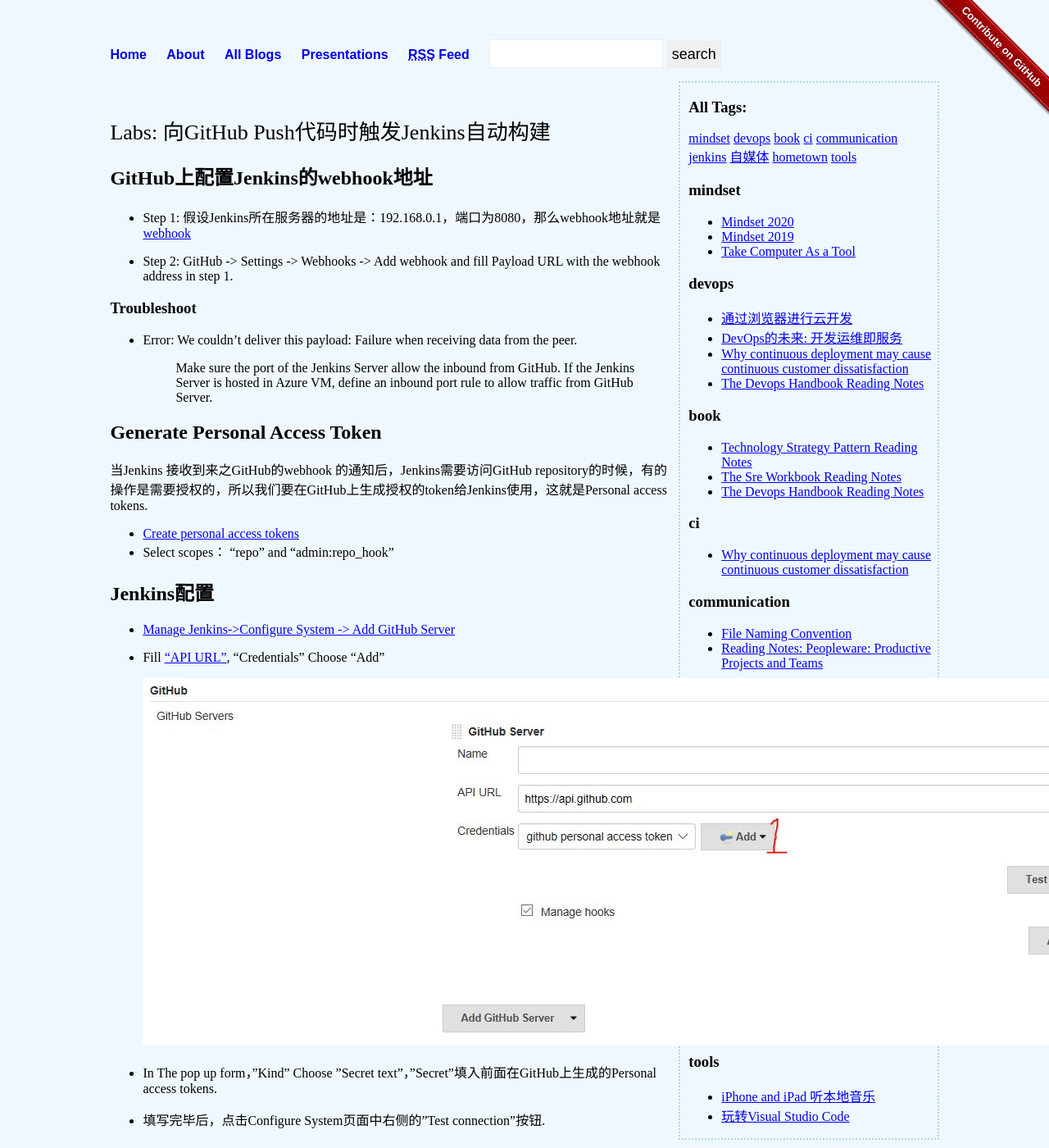
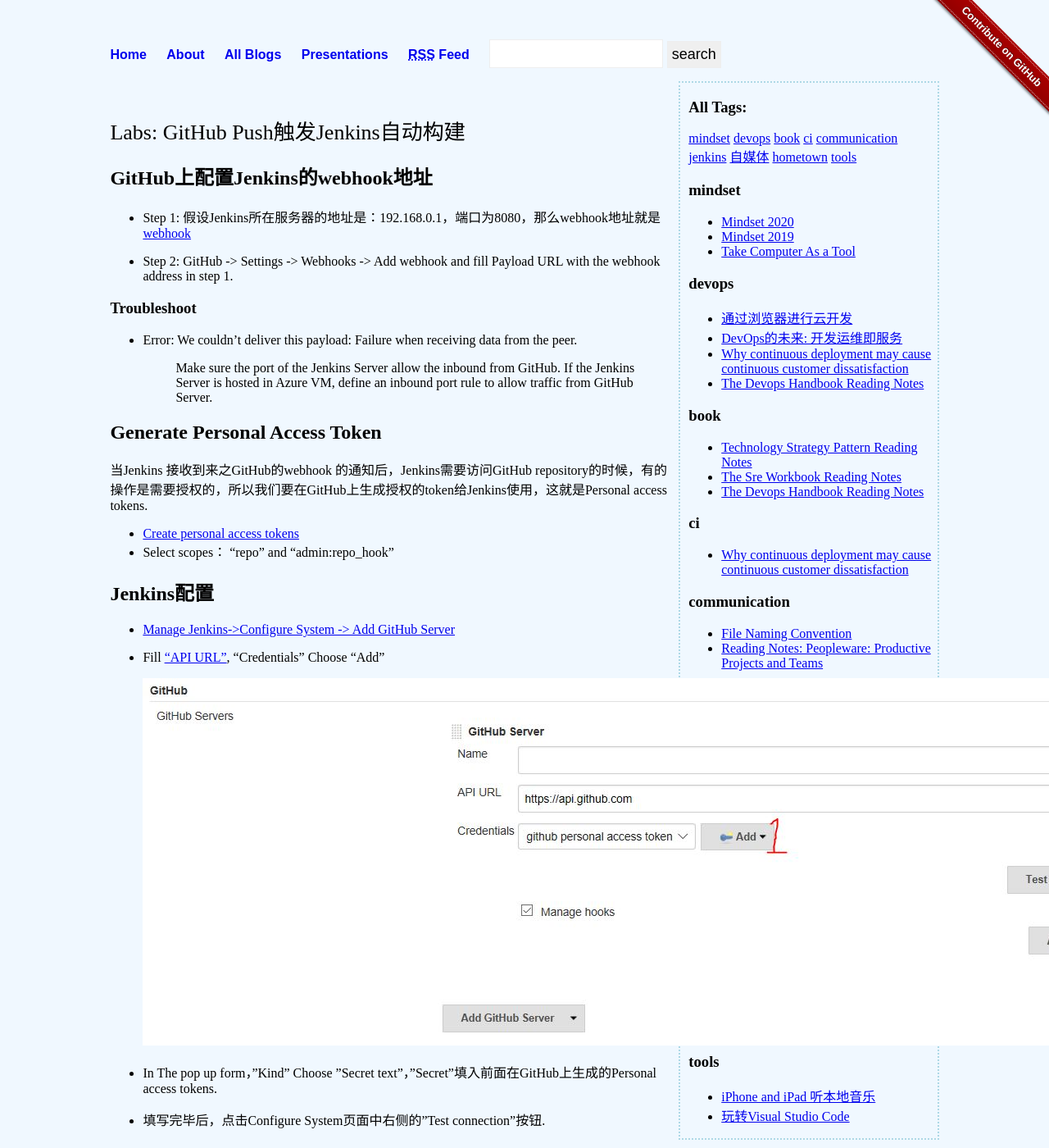
Before and after one commit to liuning0820/liuning0820.github.io, a Jekyll site: the page built from _posts/2019-04-01-jenkins-triggle-build-after-push-to-GitHub.md, in a window 1280 px wide and 1400 px high. Shown: the whole window at 82% size. Built offline with Jekyll 4.4.1, drawn with Linux system fonts in a browser that asks for light colours.

Commit message:
squash change

```diff
--- a/_posts/2019-04-01-jenkins-triggle-build-after-push-to-GitHub.md
+++ b/_posts/2019-04-01-jenkins-triggle-build-after-push-to-GitHub.md
@@ -1,11 +1,11 @@
 ---
 layout: default
-title: "Labs: 向GitHub Push代码时触发Jenkins自动构建"
+title: "Labs: GitHub Push触发Jenkins自动构建"
 author: liuning0820
 tags: [jenkins]
 ---
 
-# Labs: 向GitHub Push代码时触发Jenkins自动构建
+# Labs: GitHub Push触发Jenkins自动构建
 
 ## GitHub上配置Jenkins的webhook地址
 
```
Also changed, not shown: _posts/2020-02-18-jenkins-email-notification.md (+1 -1 lines).
